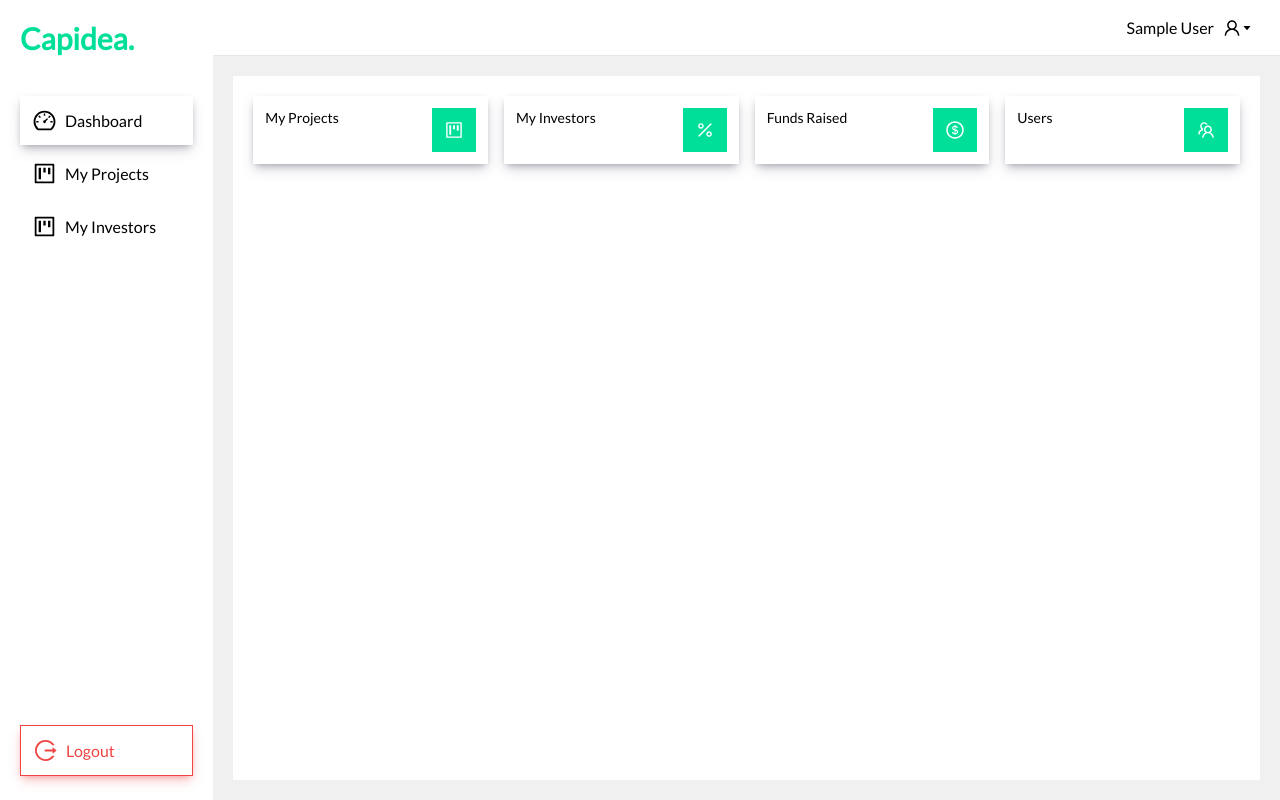
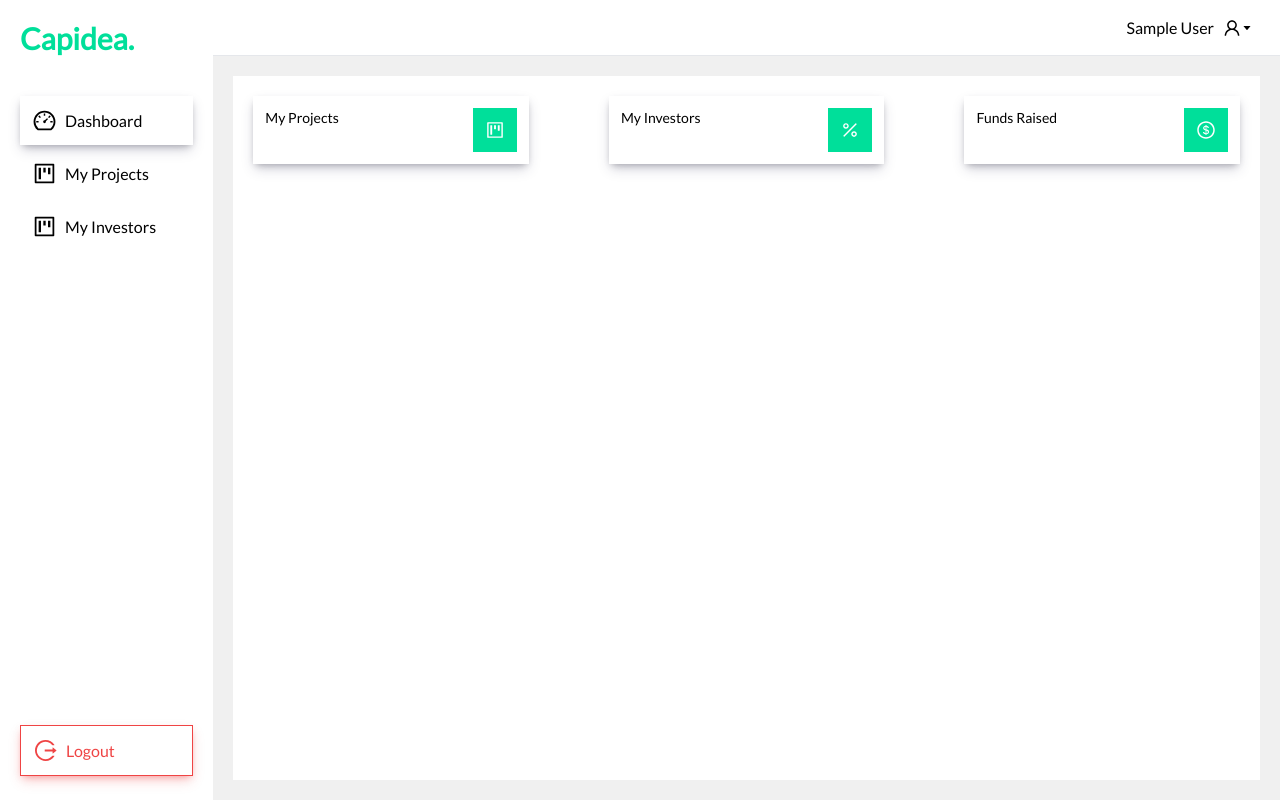
Before and after one commit to KudakwasheM/middlefront, a React (Vite) app: page /enterpreneur/dashboard in a window 1280 px wide. Built offline with nearby package versions, Linux system fonts and the light colour scheme; sample sign-in values are in the browser's storage.

Commit message:
Enterpreneur staff, registration

```diff
--- a/src/Guests/ForgotPassword.jsx
+++ b/src/Guests/ForgotPassword.jsx
@@ -32,7 +32,7 @@ const ForgotPassword = () => {
   return (
     <div className="h-screen w-screen flex items-center justify-center">
       <div className="flex flex-col border md:w-[400px] p-5">
-        <button onClick={() => navigate("/")} className="self-end">
+        <button onClick={() => navigate("/login")} className="self-end">
           <GrFormClose size={25} />
         </button>
         <h1 className="text-center text-[rgb(0,223,154)] text-4xl font-bold mb-5">
--- a/src/Guests/Register.jsx
+++ b/src/Guests/Register.jsx
@@ -69,21 +69,12 @@ const Register = () => {
         })
         .catch((err) => {
           setLoading(false);
-          toast.error(err?.response?.data?.message || err.error);
+          if (err.code == "ERR_NETWORK") {
+            toast.error("Please check your connection");
+          } else {
+            toast.error(err?.response?.data?.message || err.error);
+          }
         });
-      // try {
-      //   const res = await register({
-      //     name,
-      //     username,
-      //     email,
-      //     role,
-      //     password,
-      //   }).unwrap();
-      //   dispatch(setCredentials({ ...res }));
-      //   // navigate("/");
-      // } catch (err) {
-      //   toast.error(err?.data?.message || err.error);
-      // }
     }
   };
 
@@ -194,7 +185,7 @@ const Register = () => {
           </div>
         </form>
         <p className="text-sm">
-          You do not have an account?{" "}
+          You already have an account?{" "}
           <Link to="/login" className="text-[rgb(0,223,154)] hover:underline">
             Login
           </Link>
--- a/src/enterprenuer/EnterprenuerDash.jsx
+++ b/src/enterprenuer/EnterprenuerDash.jsx
@@ -14,10 +14,10 @@ const EnterprenuerDash = () => {
         <CustomLoader />
       ) : (
         <div className="p-5">
-          <div className="grid grid-cols-4 gap-4">
+          <div className="flex gap-5 lg:gap-20 justify-around">
             <a
               href="/admin/projects"
-              className="flex shadow-[rgba(50,50,93,0.25)_0px_6px_12px_-2px,_rgba(0,0,0,0.3)_0px_3px_7px_-3px] hover:shadow-[4.0px_8.0px_8.0px_rgba(0,0,0,0.38)] p-3"
+              className="flex flex-1 shadow-[rgba(50,50,93,0.25)_0px_6px_12px_-2px,_rgba(0,0,0,0.3)_0px_3px_7px_-3px] hover:shadow-[4.0px_8.0px_8.0px_rgba(0,0,0,0.38)] p-3"
             >
               <div className="flex-1">
                 <h2 className="font-bold">{}</h2>
@@ -29,7 +29,7 @@ const EnterprenuerDash = () => {
             </a>
             <a
               href="/admin/investors"
-              className="flex shadow-[rgba(50,50,93,0.25)_0px_6px_12px_-2px,_rgba(0,0,0,0.3)_0px_3px_7px_-3px] hover:shadow-[4.0px_8.0px_8.0px_rgba(0,0,0,0.38)] p-3"
+              className="flex flex-1 shadow-[rgba(50,50,93,0.25)_0px_6px_12px_-2px,_rgba(0,0,0,0.3)_0px_3px_7px_-3px] hover:shadow-[4.0px_8.0px_8.0px_rgba(0,0,0,0.38)] p-3"
             >
               <div className="flex-1">
                 <h2 className="font-bold">{}</h2>
@@ -41,7 +41,7 @@ const EnterprenuerDash = () => {
             </a>
             <a
               href="/admin/funds"
-              className="flex shadow-[rgba(50,50,93,0.25)_0px_6px_12px_-2px,_rgba(0,0,0,0.3)_0px_3px_7px_-3px] hover:shadow-[4.0px_8.0px_8.0px_rgba(0,0,0,0.38)] p-3"
+              className="flex flex-1 shadow-[rgba(50,50,93,0.25)_0px_6px_12px_-2px,_rgba(0,0,0,0.3)_0px_3px_7px_-3px] hover:shadow-[4.0px_8.0px_8.0px_rgba(0,0,0,0.38)] p-3"
             >
               <div className="flex-1">
                 <h2 className="font-bold">{}</h2>
@@ -51,7 +51,7 @@ const EnterprenuerDash = () => {
                 <AiOutlineDollar size={20} />
               </div>
             </a>
-            <a
+            {/* <a
               href="/admin/users"
               className="flex shadow-[rgba(50,50,93,0.25)_0px_6px_12px_-2px,_rgba(0,0,0,0.3)_0px_3px_7px_-3px] hover:shadow-[4.0px_8.0px_8.0px_rgba(0,0,0,0.38)] p-3"
             >
@@ -62,7 +62,7 @@ const EnterprenuerDash = () => {
               <div className="p-3 bg-[rgb(0,223,154)] text-white">
                 <AiOutlineTeam size={20} />
               </div>
-            </a>
+            </a> */}
           </div>
         </div>
       )}
--- a/src/router.jsx
+++ b/src/router.jsx
@@ -110,9 +110,9 @@ const router = createBrowserRouter([
   { path: "/login", element: <Login /> },
   { path: "/register", element: <Register /> },
   { path: "/register/success", element: <SuccessRegister /> },
-  { path: "/account/:id/:token/verification", element: <Verified /> },
   { path: "/forgot-password", element: <ForgotPassword /> },
   { path: "/reset/:id/:token", element: <ResetPassword /> },
+  { path: "/account/:id/:token/verification", element: <Verified /> },
   { path: "/*", element: <NotFound /> },
 ]);
 
```
